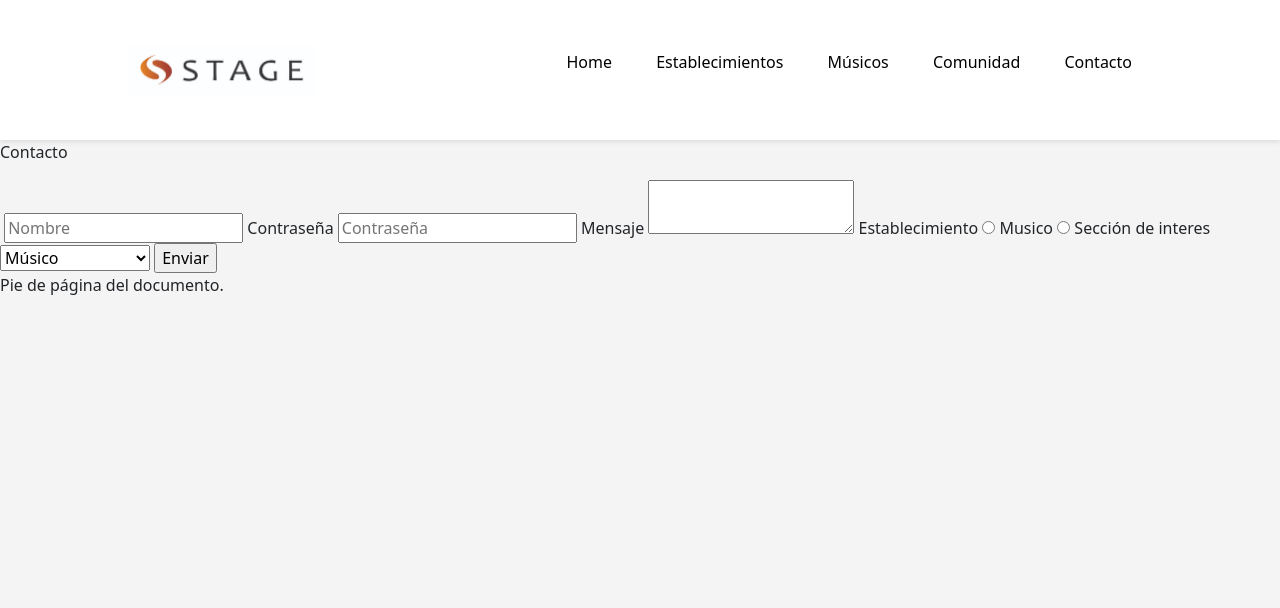
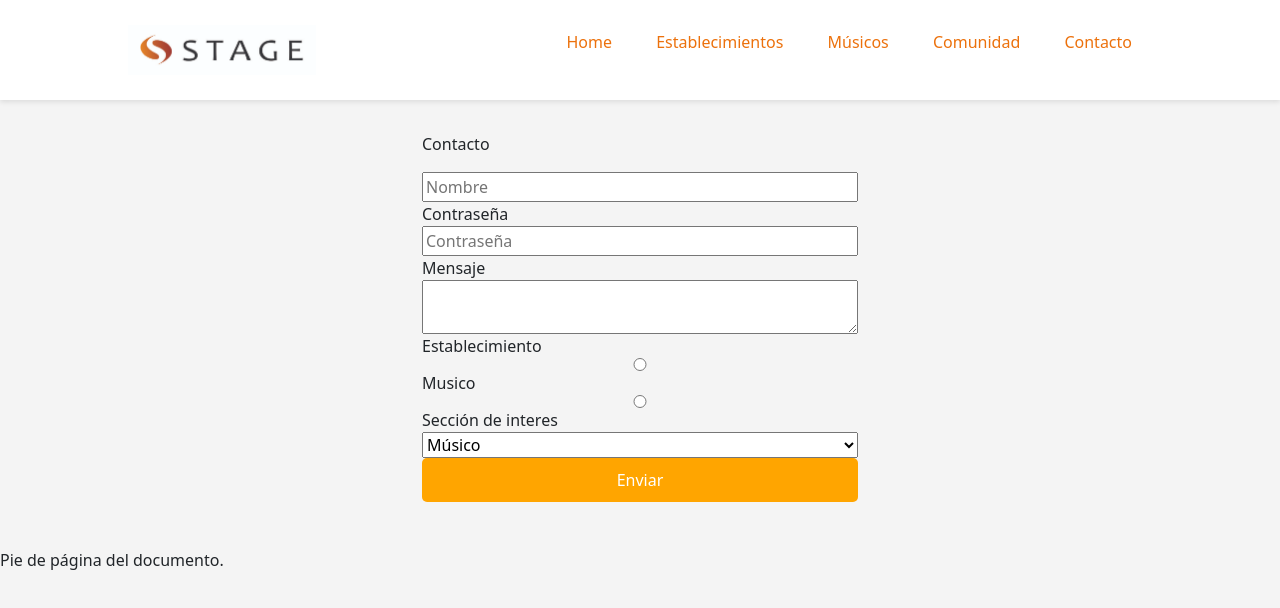
Before and after one commit to diegomessore/Repo-Entrega-2-Messore, a plain HTML site: page Pages/contacto.html in a window 1280 px wide. Drawn offline with nearby package versions, Linux system fonts and the light colour scheme.

Commit message:
Modificaciones en CSS

```diff
--- a/Pages/contacto.html
+++ b/Pages/contacto.html
@@ -23,7 +23,7 @@
         </nav>
     </header>
     <main>
-    <section>
+    <section class="contacto">
         <p>Contacto</p>
         <form action="submit" method="post"></form>
         <label for="Nombre"></label>
@@ -43,7 +43,7 @@
             <option value="Músico">Establecimientos</option>
             <option value="Músico">Anunciante</option>
         </select>
-        <input type="submit" value="Enviar">
+        <input type="submit" value="Enviar" class="btn-btn-primary">
     </section>
     </main>
     <footer>
--- a/style.css
+++ b/style.css
@@ -4,11 +4,14 @@ body {
 
     }
 header {
+    position: sticky;
+    top: 0;
+    z-index: 1000;
     background-color: white;
     display: flex;
     justify-content: flex-end;
     align-items: center;
-    height: 140px;
+    height: 100px;
     padding: 0px 10%;
     box-shadow: 0 2px 5px rgba(0, 0, 0, 0.1);
     }
@@ -20,8 +23,8 @@ header {
 
 .header .logo img {
     height: 50px;
-    width: auto;
     transition: all 0.3s ease;
+    max-width: min-content;
 }
 
 .header .logo img:hover {
@@ -41,7 +44,7 @@ header {
     transform: scale(1.05);
 }
 .header .nav-links a {
-    color: #000;
+    color: #ec710c;
     text-decoration: none;
     font-size: 100;
 }
@@ -66,6 +69,16 @@ header {
     background-color: orange;
     color: #6c4f4f;
     transform: scale(1.1);
+}
+
+.btn-btn-primary {
+    background-color: orange;
+    padding: 10px 20px;
+    color: #fff;
+    border: none;
+    padding: 10px 20px;
+    border-radius: 5px;
+    cursor: pointer;
 }
 
 .header
@@ -261,3 +274,38 @@ article.card {
     flex-flow: wrap;
     justify-content: center;
 }
+.contacto {
+    display: flex;
+    flex-direction: column;
+    width: 500px;
+    margin: 0 auto;
+    padding: 2rem;
+    font-size: 1rem;
+    margin-bottom: 14px;
+    margin-right: 1rem 1rem 1rem 0;
+    border-radius: 50%;
+}
+
+@media (max-width: 1400px)    {
+body{}
+}
+
+@media (min-width: 1400px)    {
+body{}
+}
+
+@media (min-width: 1000px)    {
+body{}
+}
+
+@media (min-width: 800px)    {
+body{}
+}
+
+@media (min-width: 600px)    {
+body{}
+}
+
+@media (min-width: 400px)    {
+body{}
+}
```
Also changed, not shown: Pages/establecimientos.html (+6 -3 lines), index.html (+2 -0 lines).
